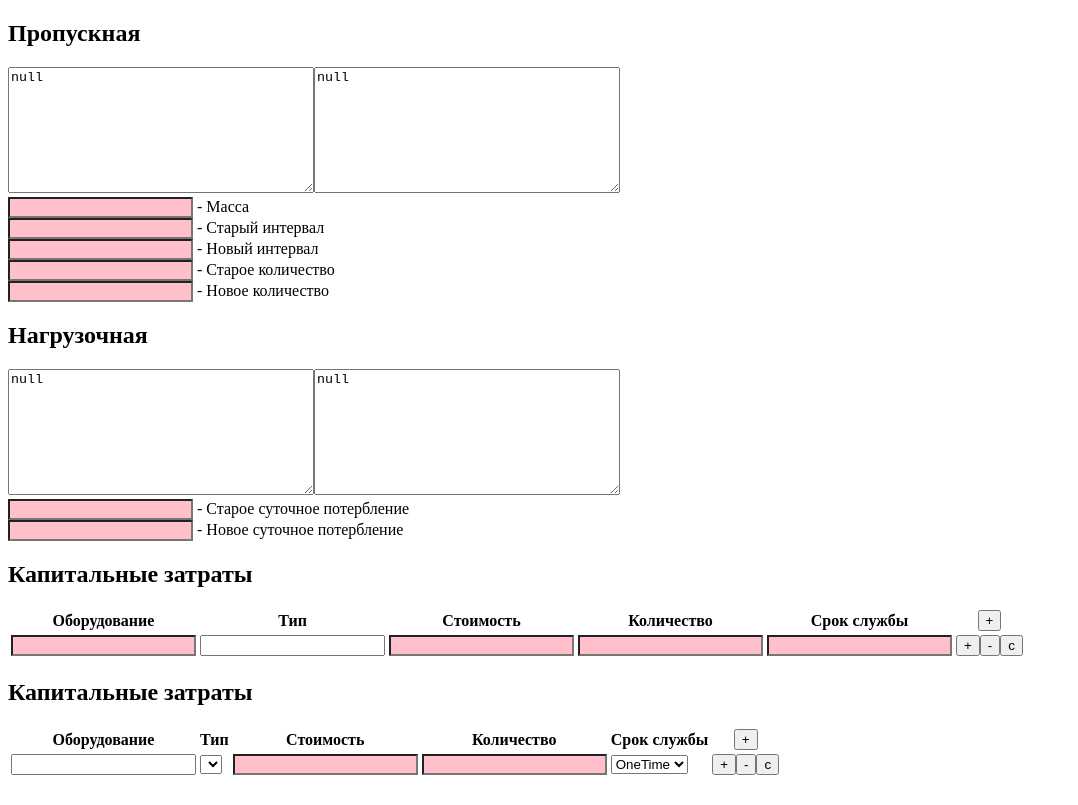
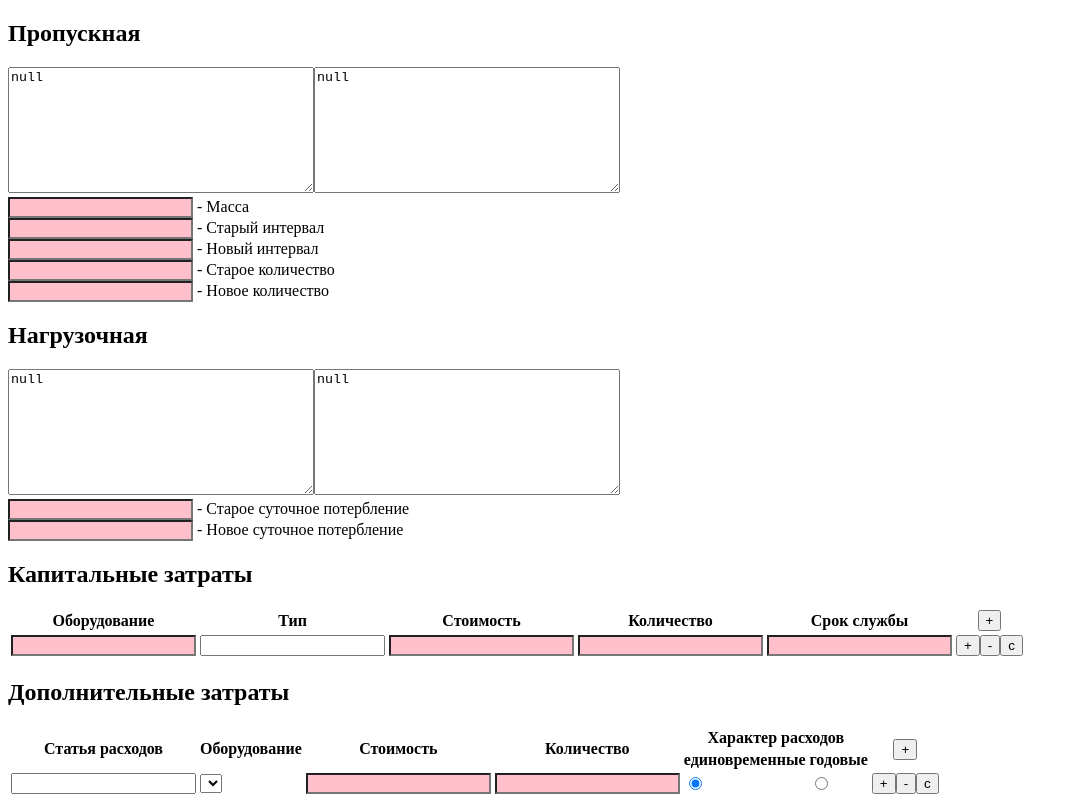
Before and after one commit to asmisloff/asuter-eco, a React (Create React App) app: page / in a window 1280 px wide. Shown: the whole page, without its empty margins (0-1078 px from the left). Built offline with nearby package versions, Linux system fonts and the light colour scheme.

Commit message:
eslint, refactor

```diff
--- a/package.json
+++ b/package.json
@@ -7,6 +7,7 @@
   "dependencies": {
     "@reduxjs/toolkit": "1.8.0",
     "@types/react-redux": "7.1.23",
+    "eslint": "^7.32.0",
     "react": "17.0.2",
     "react-dom": "17.0.2",
     "react-redux": "^7.2.9",
--- a/src/economic/component/AdditionalExpendituresTableView.tsx
+++ b/src/economic/component/AdditionalExpendituresTableView.tsx
@@ -1,29 +1,33 @@
-import React from 'react';
-import { StringStateInput, getStyle } from './CapacityParamsView';
-import economicSlice from 'economic/slice';
-import { useAppDispatch } from 'store';
-import { AdditionalExpendituresTableState } from 'economic/model/additional-expendures';
-import { CapitalExpendituresRowState, CapitalExpendituresTableState } from 'economic/model/capital-expenditures';
-import { EconomicStateHandler } from 'economic/handler/ActionsEffectivenessStateHandler';
+import { StringStateInput, getStyle } from './CapacityParamsView'
+import economicSlice from 'economic/slice'
+import { useAppDispatch } from 'store'
+import { AdditionalExpendituresTableState } from 'economic/model/additional-expendures'
+import { CapitalExpendituresTableState } from 'economic/model/capital-expenditures'
+import { EconomicStateHandler } from 'economic/handler/ActionsEffectivenessStateHandler'
+import React from 'react'
 
 export const AdditionalExpendituresTableView = (props: { tbl: AdditionalExpendituresTableState, capitalTbl: CapitalExpendituresTableState }) => {
   const dispatch = useAppDispatch()
   const h = EconomicStateHandler.getInstance()
   return (
     <div>
-            <h2>Капитальные затраты</h2>
+      <h2>Дополнительные затраты</h2>
       <table>
         <thead>
           <tr>
-                        <th>Оборудование</th>
-                        <th>Тип</th>
-                        <th>Стоимость</th>
-                        <th>Количество</th>
-                        <th>Срок службы</th>
-                        <th>
+            <th rowSpan={2}>Статья расходов</th>
+            <th rowSpan={2}>Оборудование</th>
+            <th rowSpan={2}>Стоимость</th>
+            <th rowSpan={2}>Количество</th>
+            <th colSpan={2}>Характер расходов</th>
+            <th rowSpan={2}>
               <button onClick={() => dispatch(economicSlice.actions.insertAdditionalExpendituresRow(0))}
               >+</button>
             </th>
+          </tr>
+          <tr>
+            <th>единовременные</th>
+            <th>годовые</th>
           </tr>
         </thead>
         <tbody>
@@ -66,13 +70,24 @@ export const AdditionalExpendituresTableView = (props: { tbl: AdditionalExpendit
                   />
                 </td>
                 <td>
-                                    <select
-                                        value={row.period}
-                                        onChange={v => dispatch(economicSlice.actions.updateAdditionalExpendituresRow({ idx, period: v.target.value as 'OneTime' | 'Yearly' }))}
-                                    >
-                                        <option key={'OneTime'} value={'OneTime'}>{'OneTime'}</option>
-                                        <option key={'Yearly'} value={'Yearly'}>{'Yearly'}</option>
-                                    </select>
+                  <input
+                    type='radio'
+                    name={`${row.handle}`}
+                    value='OneTime'
+                    checked={row.period === 'OneTime'}
+                    onClick={v => dispatch(economicSlice.actions.updateAdditionalExpendituresRow({ idx, period: 'OneTime' }))}
+                    readOnly
+                  />
+                </td>
+                <td>
+                  <input
+                    type='radio'
+                    name={`${row.handle}`}
+                    value='Yearly'
+                    checked={row.period === 'Yearly'}
+                    onClick={v => dispatch(economicSlice.actions.updateAdditionalExpendituresRow({ idx, period: 'Yearly' }))}
+                    readOnly
+                  />
                 </td>
                 <td>
                   <button
```
Also changed, not shown: 2 other files (tests, documents, lock files or other folders). Lines whose indentation alone changed are shown as unchanged.
